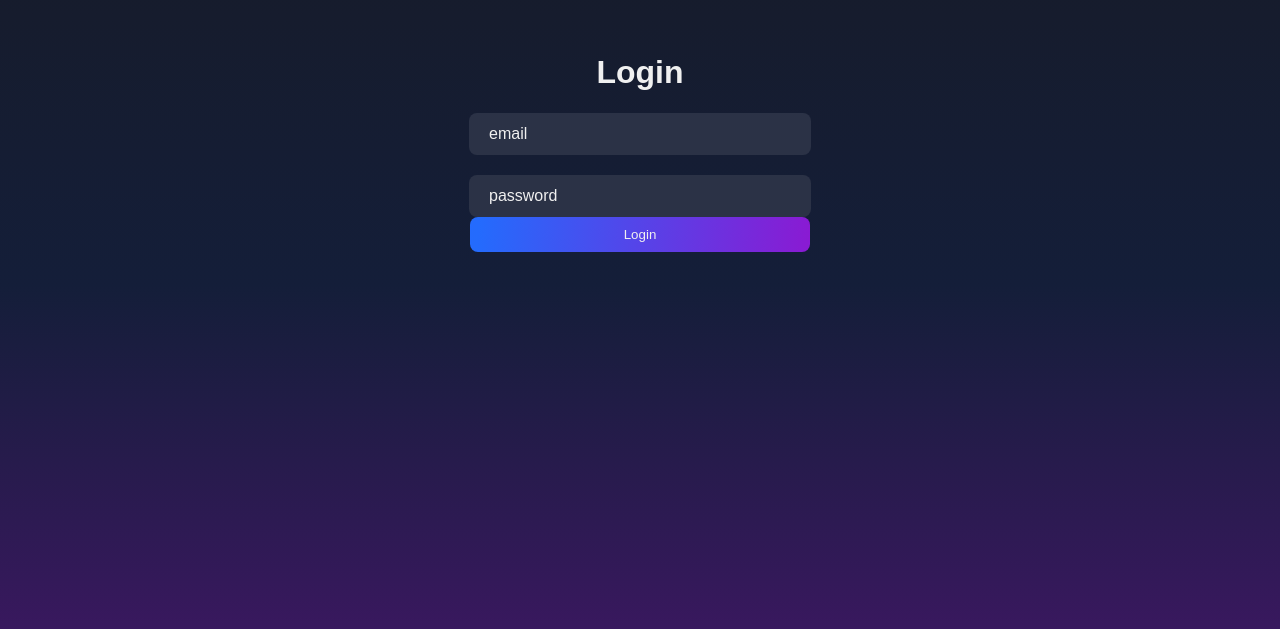
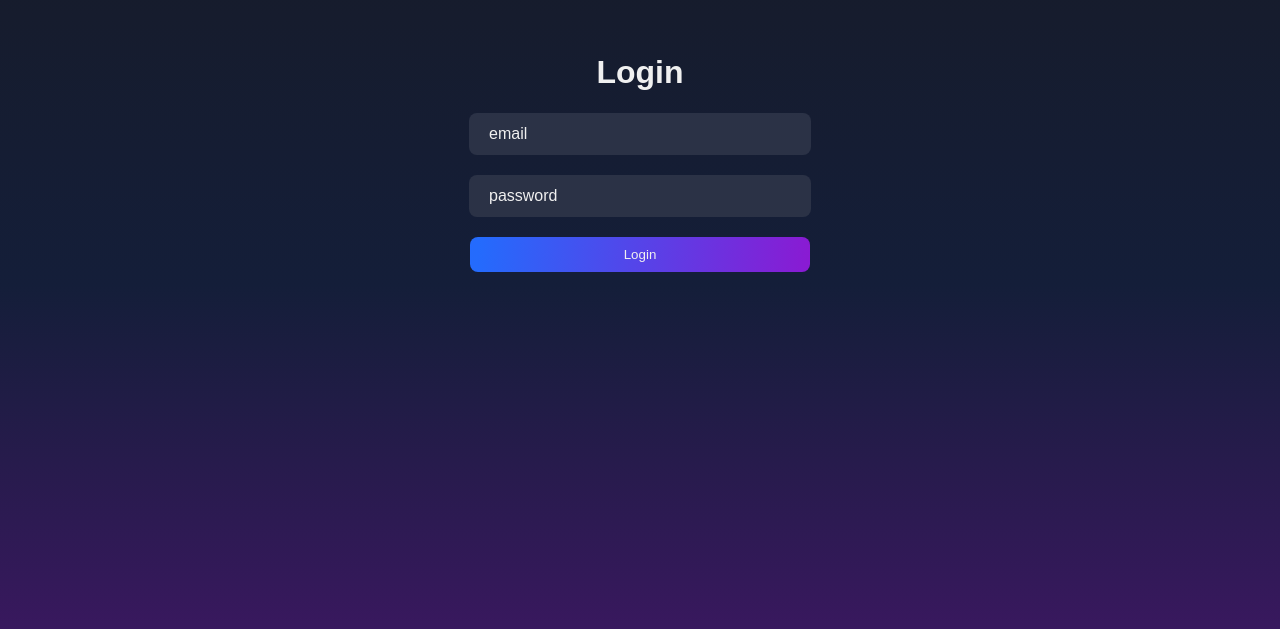
Before and after one commit to aliiimaher/ToDoList-Frontend, a Vue app: page /login in a window 1280 px wide. Shown: the part 115-744 px from the top of the page. Built offline with nearby package versions, Linux system fonts and the light colour scheme.

Commit message:
add log in button and change the placeholder of it

```diff
--- a/src/views/Login.vue
+++ b/src/views/Login.vue
@@ -3,7 +3,7 @@
     <h1>Login</h1>
     <TextInput placeholder="email"></TextInput>
     <TextInput placeholder="password" class="input"></TextInput>
-    <Button name="Login"></Button>
+    <Button name="Login" class="btn"></Button>
   </div>
 </template>
 
@@ -32,7 +32,8 @@ h1 {
   margin-top: 20px;
 }
 
-Button {
+.btn {
   width: 100%;
+  margin-top: 20px;
 }
 </style>
```
